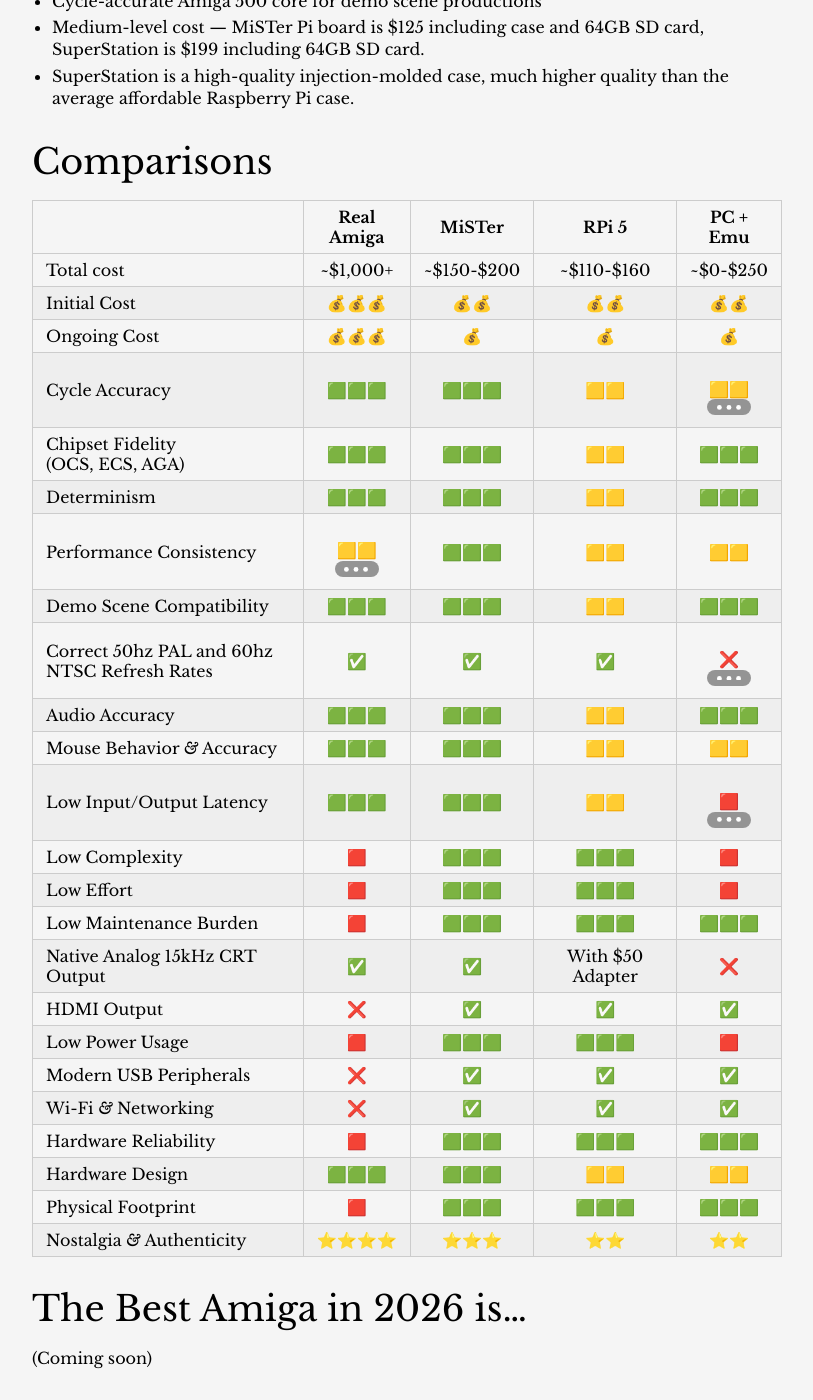
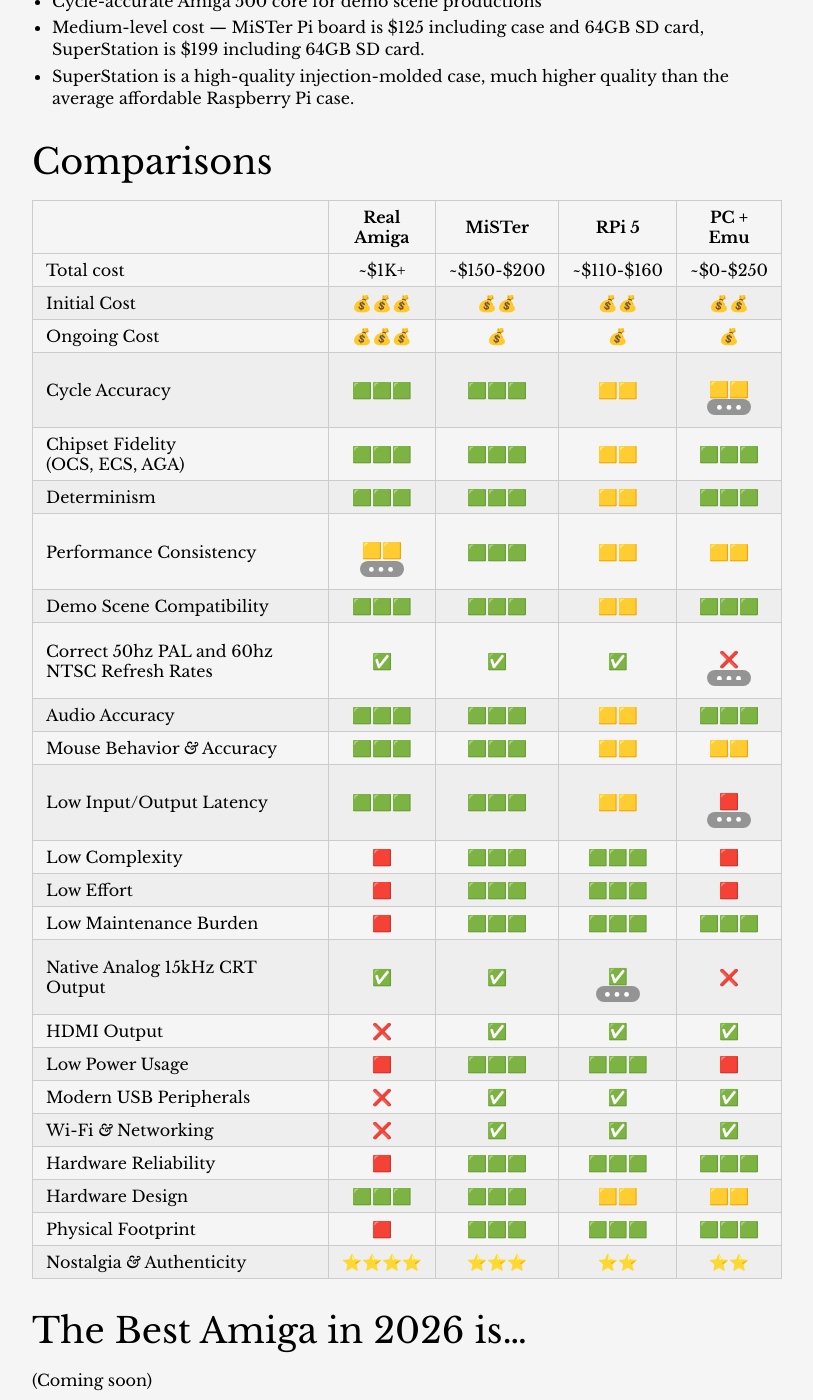
Before and after one commit to amigavision/amigavision.github.io, a Jekyll site: the page built from best.md, in a window 1280 px wide and 1400 px high, scrolled down 1471 px. Shown: the whole window, without its empty margins (233-1046 px from the left). Built offline with Jekyll 4.4.1, drawn with Linux system fonts in a browser that asks for light colours.

Commit message:
Further compact the layout

```diff
--- a/best.md
+++ b/best.md
@@ -48,7 +48,7 @@
 
 |   | Real <br>Amiga | MiSTer | RPi 5 | PC + <br>Emu
 |---|:---------------:|:------:|:-----------------:|:-----------------------:
-Total cost | ~&#36;1,000+ | ~&#36;150-&#36;200 | ~&#36;110-&#36;160 | ~&#36;0-&#36;250
+Total cost | ~&#36;1K+ | ~&#36;150-&#36;200 | ~&#36;110-&#36;160 | ~&#36;0-&#36;250
 Initial Cost | 💰💰💰 | 💰💰 | 💰💰 |  💰💰
 Ongoing Cost | 💰💰💰 | 💰 | 💰 | 💰
 Cycle Accuracy | 🟩🟩🟩 | 🟩🟩🟩 | 🟨🟨 | <br>🟨🟨<br> [^1]
@@ -63,7 +63,7 @@
 Low Complexity | 🟥 | 🟩🟩🟩 | 🟩🟩🟩 | 🟥
 Low Effort | 🟥 | 🟩🟩🟩 | 🟩🟩🟩 | 🟥
 Low Maintenance Burden | 🟥 | 🟩🟩🟩 | 🟩🟩🟩 | 🟩🟩🟩
-Native Analog 15kHz CRT Output | ✅ | ✅ | With &#36;50 Adapter | ❌
+Native Analog 15kHz CRT Output | ✅ | ✅ | <br>✅<br>[^5] | ❌
 HDMI Output | ❌ | ✅ | ✅ | ✅
 Low Power Usage | 🟥 | 🟩🟩🟩 | 🟩🟩🟩 | 🟥
 Modern USB Peripherals | ❌ | ✅ | ✅ | ✅
```
Also changed, not shown: other parts of best.md (+2 -0 lines).
